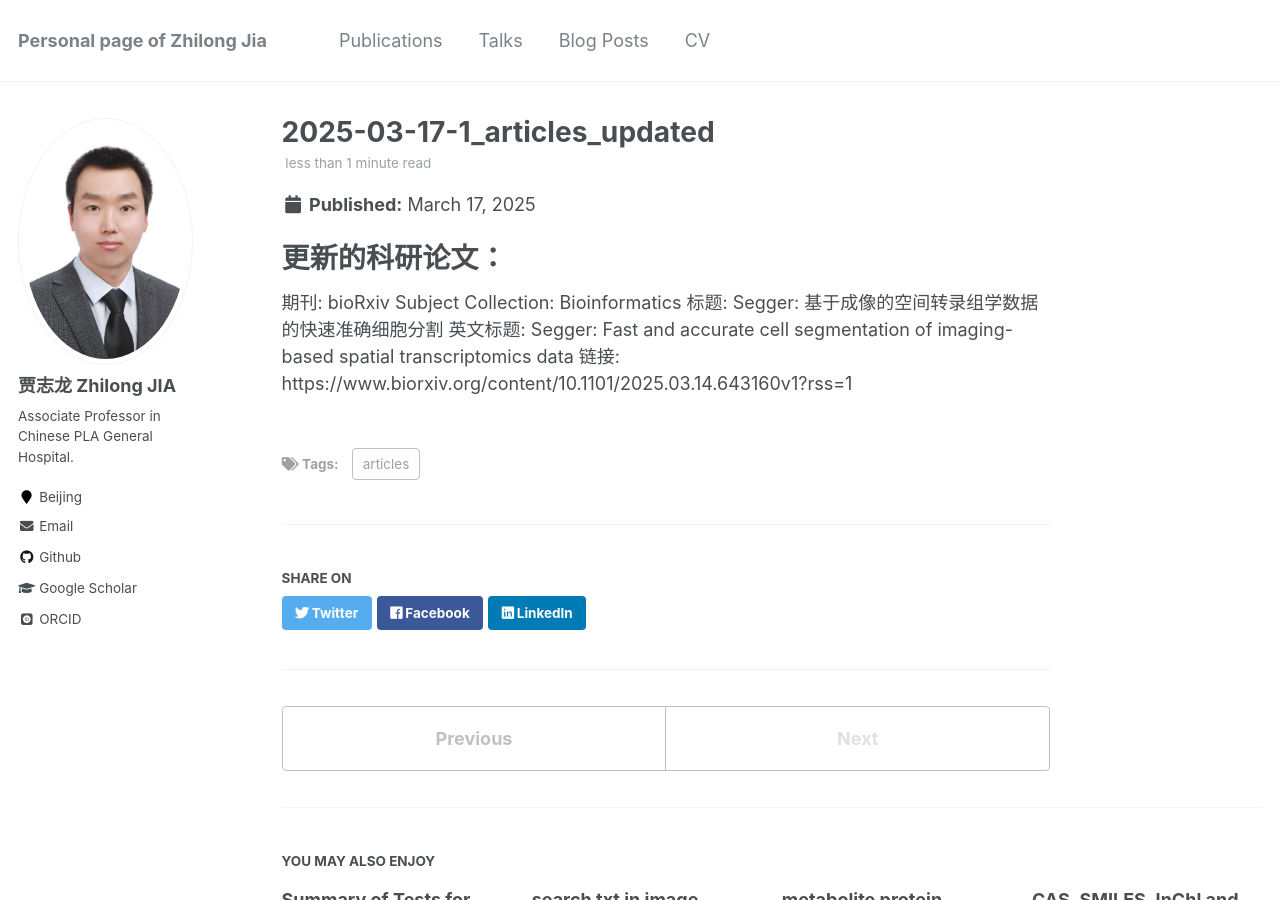
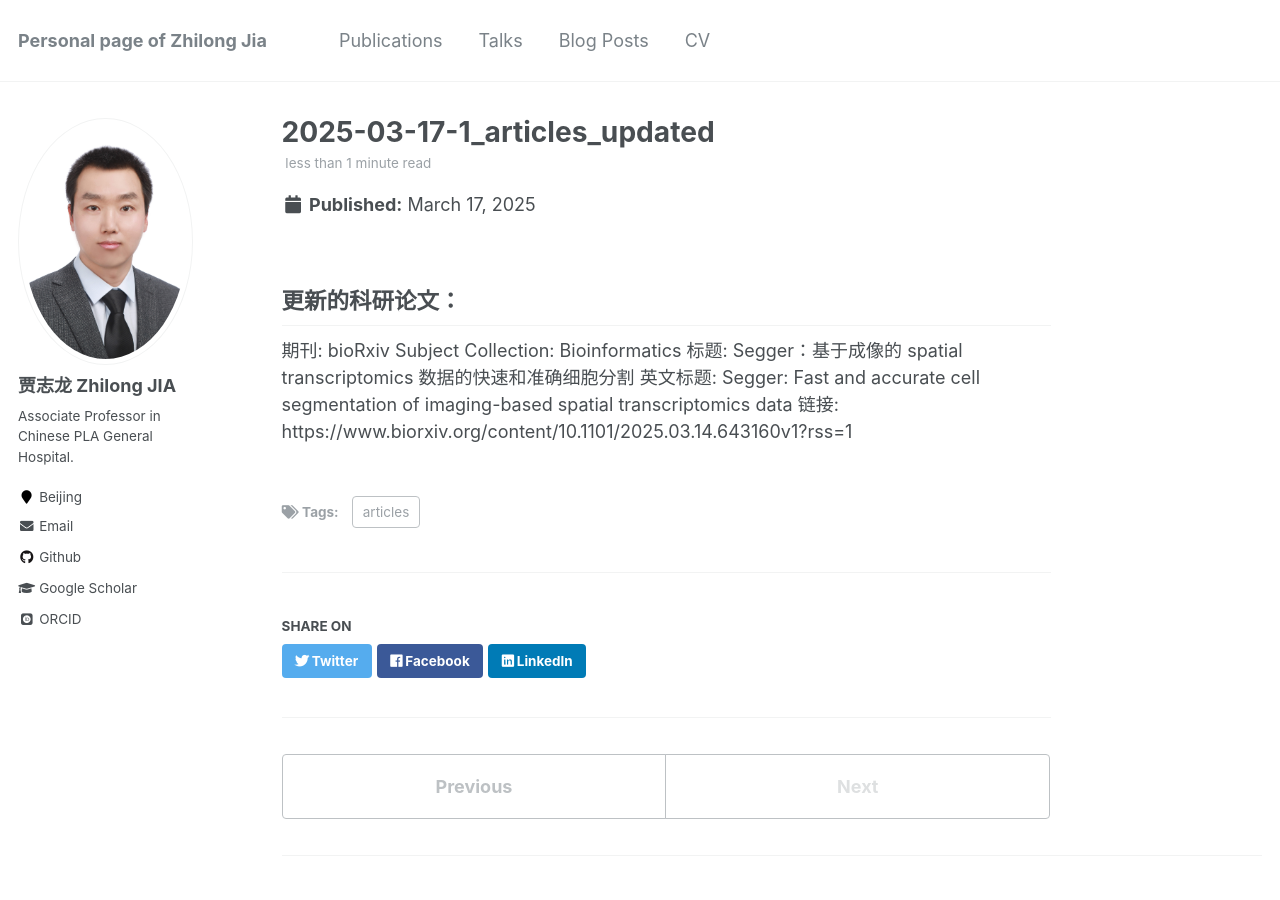
Before and after one commit to zhilongjia/zhilongjia.github.io, a Jekyll site: the page built from _posts/2025-03-17-1_articles_updated.md, in a window 1280 px wide and 900 px high. Built offline with Jekyll 4.4.1, drawn with Linux system fonts in a browser that asks for light colours; some web fonts are replaced.

Commit message:
update posts

```diff
--- a/_posts/2025-03-17-1_articles_updated.md
+++ b/_posts/2025-03-17-1_articles_updated.md
@@ -6,9 +6,9 @@ tags:
   - articles
 ---
 
-# 更新的科研论文：
+## 更新的科研论文：
 
 期刊: bioRxiv Subject Collection: Bioinformatics
-标题: Segger: 基于成像的空间转录组学数据的快速准确细胞分割
+标题: Segger：基于成像的 spatial transcriptomics 数据的快速和准确细胞分割
 英文标题: Segger: Fast and accurate cell segmentation of imaging-based spatial transcriptomics data
 链接: https://www.biorxiv.org/content/10.1101/2025.03.14.643160v1?rss=1
```
